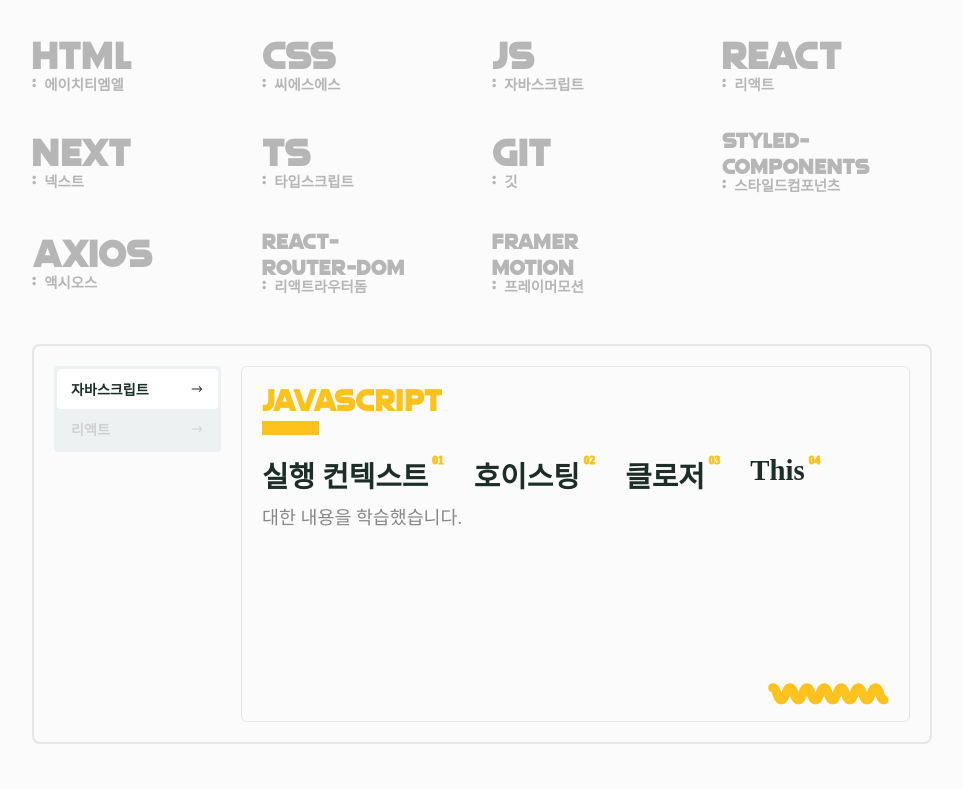
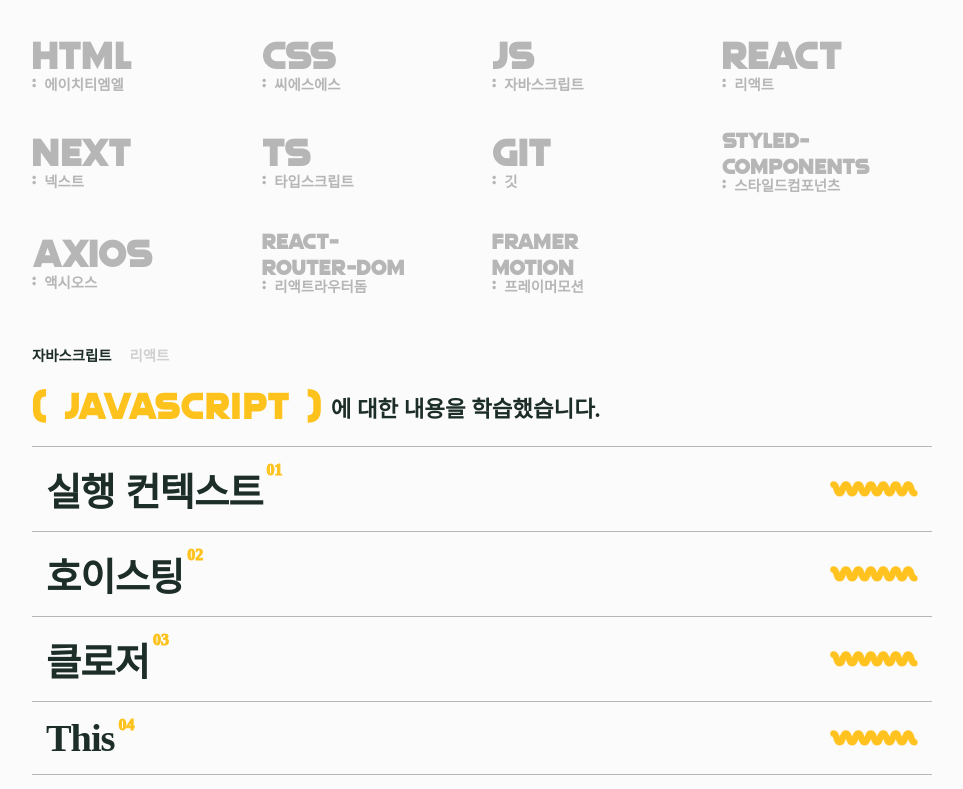
Before and after one commit to pparksang1013/Portfolio, a React (Vite) app: page /about in a window 1280 px wide. Shown: the part 1653-2442 px from the top of the page, without its empty margins (158-1121 px from the left). Built offline with nearby package versions, Linux system fonts and the light colour scheme; a web font is replaced by a local one.

Commit message:
🧩REFACTORING Tab 레이아웃 디자인 변경

```diff
--- a/src/components/about/child/SkillTab.tsx
+++ b/src/components/about/child/SkillTab.tsx
@@ -1,8 +1,6 @@
 import { useState } from "react";
-import styled from "styled-components";
-import { skillTabData } from "../../../data/about/about";
-import { IStyleSkillTabLi } from "../type";
-import { LiaLongArrowAltRightSolid } from "react-icons/lia";
+import { skillTabStyle } from "../style/SkillTabStyle";
+import { SKILL_TAB_DATA } from "../data/skill_tab_data";
 
 // COMPONENT
 import { TabJs } from "./TabJs";
@@ -11,72 +9,21 @@
 export const SkillTab = () => {
     const [tab, setTab] = useState(0);
 
-    const lists = skillTabData.map((ele) => {
+    const list = SKILL_TAB_DATA.map((ele) => {
         return (
-            <StyleTabTitleLi key={ele.id} onClick={() => setTab(ele.id)} $active={ele.id === tab}>
-                <h4>
-                    {ele.title} <LiaLongArrowAltRightSolid />
-                </h4>
-            </StyleTabTitleLi>
+            <skillTabStyle.Li key={ele.id} onClick={() => setTab(ele.id)} $active={ele.id === tab}>
+                <h4>{ele.title}</h4>
+            </skillTabStyle.Li>
         );
     });
 
     return (
-        <StyleSkillTabBox>
-            <StyleTabTitleUl>{lists}</StyleTabTitleUl>
-            <StyleTabContents>
+        <skillTabStyle.Box>
+            <skillTabStyle.Ul>{list}</skillTabStyle.Ul>
+            <skillTabStyle.Contents>
                 {tab === 0 && <TabJs />}
                 {tab === 1 && <TabReact />}
-            </StyleTabContents>
-        </StyleSkillTabBox>
+            </skillTabStyle.Contents>
+        </skillTabStyle.Box>
     );
 };
-
-const StyleSkillTabBox = styled.div`
-    width: 100%;
-    height: 400px;
-    background-color: rgba(251, 251, 251, 1);
-    padding: 20px;
-    border-radius: 8px;
-    border: 2px solid rgba(var(--darkgrey-rgb), 0.18);
-    display: flex;
-    gap: 20px;
-`;
-
-const StyleTabTitleUl = styled.ul`
-    width: 20%;
-    height: fit-content;
-    border-radius: 4px;
-    background-color: var(--lightgrey-color);
-    padding: 3px;
-`;
-
-const StyleTabTitleLi = styled.li<IStyleSkillTabLi>`
-    border-radius: 4px;
-    font-weight: 900;
-    font-size: 0.88em;
-    padding: 10px 14px;
-    background-color: ${(props) => (props.$active ? "#fff" : "")};
-    color: ${(props) => (props.$active ? "var(--black-color)" : "#d0d0d0")};
-
-    &:last-of-type {
-        margin-bottom: 0;
-    }
-
-    &:hover {
-        color: var(--black-color);
-    }
-
-    & h4 {
-        display: flex;
-        align-items: center;
-        justify-content: space-between;
-    }
-`;
-
-const StyleTabContents = styled.div`
-    width: 80%;
-    padding: 12px 20px;
-    border-radius: 6px;
-    border: 1px solid rgba(var(--darkgrey-rgb), 0.18);
-`;
--- a/src/components/about/child/TabJs.tsx
+++ b/src/components/about/child/TabJs.tsx
@@ -5,19 +5,23 @@
     const list = tabContentsData.js.contents.map((ele) => {
         return (
             <tabContentsStyle.Li key={ele.number}>
-                {ele.title}
-                <tabContentsStyle.Num $color="#fec21d;">{ele.number}</tabContentsStyle.Num>
+                <tabContentsStyle.LiTextBox>
+                    <h5>{ele.title}</h5>
+                    <tabContentsStyle.Num $color="#fec21d;">{ele.number}</tabContentsStyle.Num>
+                </tabContentsStyle.LiTextBox>
+                <img src={tabContentsData.js.image} alt="object" height={16} />
             </tabContentsStyle.Li>
         );
     });
 
     return (
         <tabContentsStyle.Box>
-            <tabContentsStyle.Title $color="#fec21d;">javascript</tabContentsStyle.Title>
-            <tabContentsStyle.BorderLine $color="#fec21d;" />
+            <tabContentsStyle.TitleBox $color="#fec21d;">
+                <h4>( javascript )</h4>
+                <span>에 대한 내용을 학습했습니다.</span>
+            </tabContentsStyle.TitleBox>
+
             <tabContentsStyle.Ul>{list}</tabContentsStyle.Ul>
-            <span>대한 내용을 학습했습니다.</span>
-            <img src={tabContentsData.js.image} alt="object" />
         </tabContentsStyle.Box>
     );
 };
--- a/src/components/about/child/TabReact.tsx
+++ b/src/components/about/child/TabReact.tsx
@@ -5,19 +5,23 @@
     const list = tabContentsData.react.contents.map((ele) => {
         return (
             <tabContentsStyle.Li key={ele.number}>
-                {ele.title}
-                <tabContentsStyle.Num $color="#20d3e7">{ele.number}</tabContentsStyle.Num>
+                <tabContentsStyle.LiTextBox>
+                    <h5>{ele.title}</h5>
+                    <tabContentsStyle.Num $color="#20d3e7;">{ele.number}</tabContentsStyle.Num>
+                </tabContentsStyle.LiTextBox>
+                <img src={tabContentsData.react.image} alt="object" height={16} />
             </tabContentsStyle.Li>
         );
     });
 
     return (
         <tabContentsStyle.Box>
-            <tabContentsStyle.Title $color="#20d3e7">react</tabContentsStyle.Title>
-            <tabContentsStyle.BorderLine $color="#20d3e7" />
+            <tabContentsStyle.TitleBox $color="#20d3e7;">
+                <h4>( react )</h4>
+                <span>대한 내용을 학습했습니다.</span>
+            </tabContentsStyle.TitleBox>
+
             <tabContentsStyle.Ul>{list}</tabContentsStyle.Ul>
-            <span>대한 내용을 학습했습니다.</span>
-            <img src={tabContentsData.react.image} alt="object" />
         </tabContentsStyle.Box>
     );
 };
--- /dev/null
+++ b/src/components/about/data/skill_tab_data.ts
@@ -0,0 +1,27 @@
+import { SkillTabDataInterface, TabContentsDataInterface } from "../type/skill_tab_type";
+
+export const SKILL_TAB_DATA: SkillTabDataInterface[] = [
+    { id: 0, title: "자바스크립트" },
+    { id: 1, title: "리액트" },
+];
+
+export const TAB_CONTENTS_DATA: TabContentsDataInterface = {
+    js: {
+        contents: [
+            { number: "01", title: "실행 컨텍스트" },
+            { number: "02", title: "호이스팅" },
+            { number: "03", title: "클로저" },
+            { number: "04", title: "This" },
+        ],
+        image: "/img/tab_object_js.png",
+    },
+    react: {
+        contents: [
+            { number: "01", title: "useState" },
+            { number: "02", title: "useEffect" },
+            { number: "03", title: "useRef" },
+            { number: "04", title: "리렌더링" },
+        ],
+        image: "/img/tab_object_react.png",
+    },
+};
--- /dev/null
+++ b/src/components/about/style/SkillTabStyle.tsx
@@ -0,0 +1,46 @@
+import styled from "styled-components";
+import { SkillTabStyleInterface } from "../type/skill_tab_type";
+
+const Box = styled.div`
+    width: 100%;
+    background-color: rgba(251, 251, 251, 1);
+    margin-bottom: 100px;
+`;
+
+const Ul = styled.ul`
+    display: flex;
+    margin-bottom: 1rem;
+`;
+
+const Li = styled.li<SkillTabStyleInterface>`
+    font-size: 0.9em;
+    padding: 0 18px 0 0;
+    color: ${(props) => (props.$active ? "var(--black-color)" : "#d0d0d0")};
+
+    &:last-of-type {
+        margin-bottom: 0;
+    }
+
+    &:hover {
+        color: var(--black-color);
+    }
+
+    & h4 {
+        display: flex;
+        align-items: center;
+        justify-content: space-between;
+        font-weight: 900;
+    }
+`;
+
+const Contents = styled.div`
+    margin-bottom: 1rem;
+    border-radius: 6px;
+`;
+
+export const skillTabStyle = {
+    Box,
+    Ul,
+    Li,
+    Contents,
+};
--- a/src/components/about/style/TabContentsStyle.tsx
+++ b/src/components/about/style/TabContentsStyle.tsx
@@ -1,55 +1,63 @@
 import styled from "styled-components";
-import { IStyleTabColor } from "../type";
+import { TabContentsStyleInterface } from "../type/skill_tab_type";
 
 const Box = styled.div`
     position: relative;
-    height: 100%;
+`;
 
-    & > span {
-        font-size: 1.15em;
-        color: var(--darkgrey-color);
-        line-height: 2.6;
+const TitleBox = styled.div<TabContentsStyleInterface>`
+    display: flex;
+    gap: 8px;
+
+    & h4 {
+        font-size: 2.4rem;
+        font-weight: 900;
+        color: ${(props) => props.$color};
+        display: flex;
+        align-items: center;
+        font-family: "quicksilver";
+        letter-spacing: 1px;
     }
 
-    & img {
-        position: absolute;
-        bottom: 4px;
-        right: 0;
+    & span {
+        font-size: 1.4rem;
+        margin-top: 10px;
+        font-weight: 900;
     }
 `;
 
-const Title = styled.p<IStyleTabColor>`
-    font-size: 2em;
-    font-weight: 900;
-    color: ${(props) => props.$color};
-    padding-bottom: 4px;
-    display: flex;
-    align-items: center;
-    font-family: "quicksilver";
-`;
-
-const BorderLine = styled.div<IStyleTabColor>`
-    width: 9%;
-    height: 14px;
-    background-color: ${(props) => props.$color};
-`;
-
 const Ul = styled.ul`
-    display: flex;
-    flex-wrap: wrap;
     margin: 1.2rem 0 0;
     gap: 8px 30px;
 `;
 
 const Li = styled.li`
-    font-size: 1.8rem;
-    font-weight: 900;
+    display: flex;
+    align-items: center;
+    justify-content: space-between;
+    padding: 14px;
+    border-top: 1px solid var(--grey-color);
+
+    &:last-of-type {
+        border-bottom: 1px solid var(--grey-color);
+    }
 `;
 
-const Num = styled.span<IStyleTabColor>`
+const LiTextBox = styled.div`
+    display: flex;
+
+    & h5 {
+        font-size: 2.4rem;
+        font-weight: 900;
+        word-spacing: 2px;
+        letter-spacing: -1px;
+    }
+`;
+
+const Num = styled.span<TabContentsStyleInterface>`
     vertical-align: top;
     font-weight: 900;
-    font-size: 0.4em;
+    font-size: 1em;
     color: ${(props) => props.$color};
     display: inline-block;
     margin-left: 4px;
@@ -58,9 +66,9 @@
 
 export const tabContentsStyle = {
     Box,
-    Title,
+    TitleBox,
     Ul,
     Li,
+    LiTextBox,
     Num,
-    BorderLine,
 };
--- /dev/null
+++ b/src/components/about/type/skill_tab_type.ts
@@ -0,0 +1,33 @@
+export interface SkillTabStyleInterface {
+    $active: boolean;
+}
+
+export interface SkillTabDataInterface {
+    id: number;
+    title: string;
+}
+
+export interface TabContentsStyleInterface {
+    $color: string;
+}
+
+interface Tab_Js {
+    number: string;
+    title: string;
+}
+
+interface Tab_React {
+    number: string;
+    title: string;
+}
+
+export interface TabContentsDataInterface {
+    js: {
+        contents: Tab_Js[];
+        image: string;
+    };
+    react: {
+        contents: Tab_React[];
+        image: string;
+    };
+}
```
